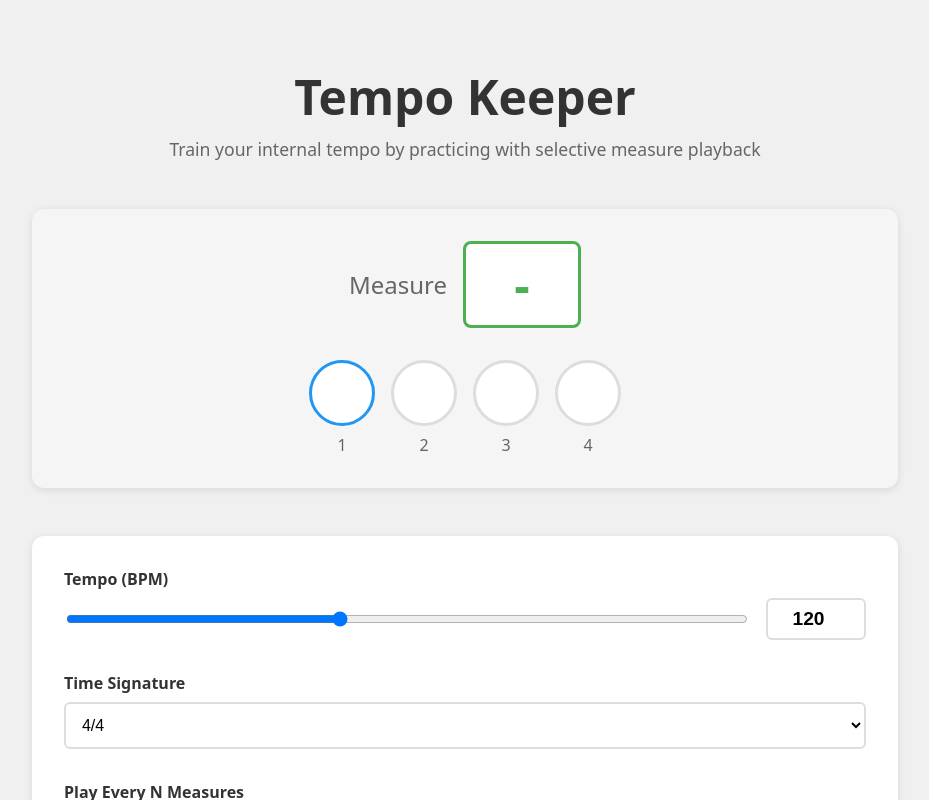
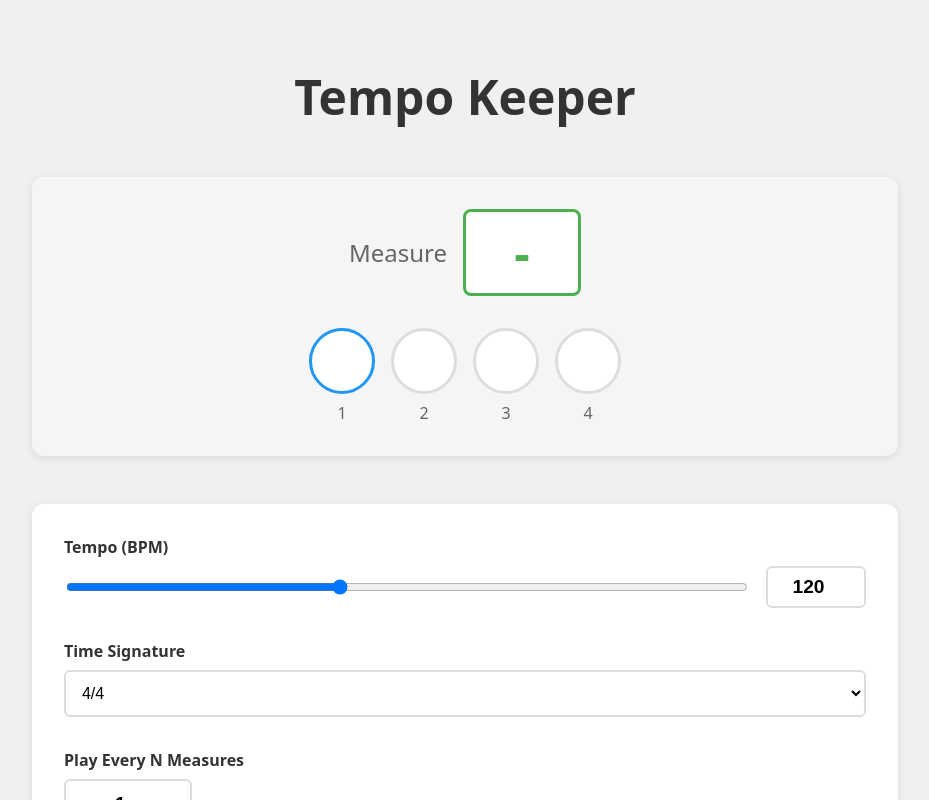
Before and after one commit to xorphitus/tempo-keeper, a React (Vite) app: page / in a window 1280 px wide. Shown: the top 800 px of the page, without its empty margins (175-1104 px from the left). Built offline with nearby package versions, Linux system fonts and the light colour scheme.

Commit message:
chore: remove redundant text

```diff
--- a/src/App.tsx
+++ b/src/App.tsx
@@ -22,9 +22,6 @@ function App() {
     <div className="app">
       <header className="app-header">
         <h1>Tempo Keeper</h1>
-        <p className="app-description">
-          Train your internal tempo by practicing with selective measure playback
-        </p>
       </header>
 
       <main className="app-main">
```
